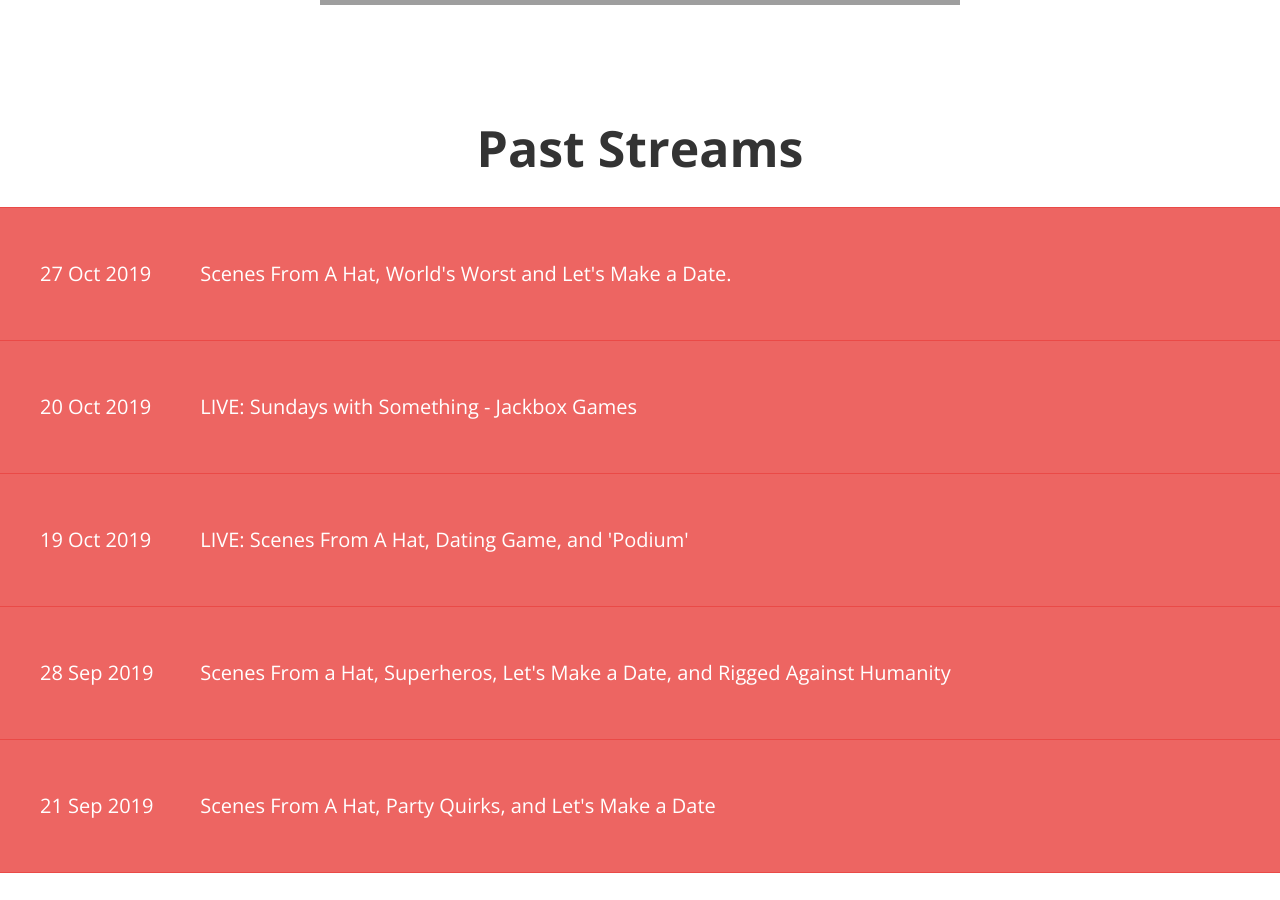
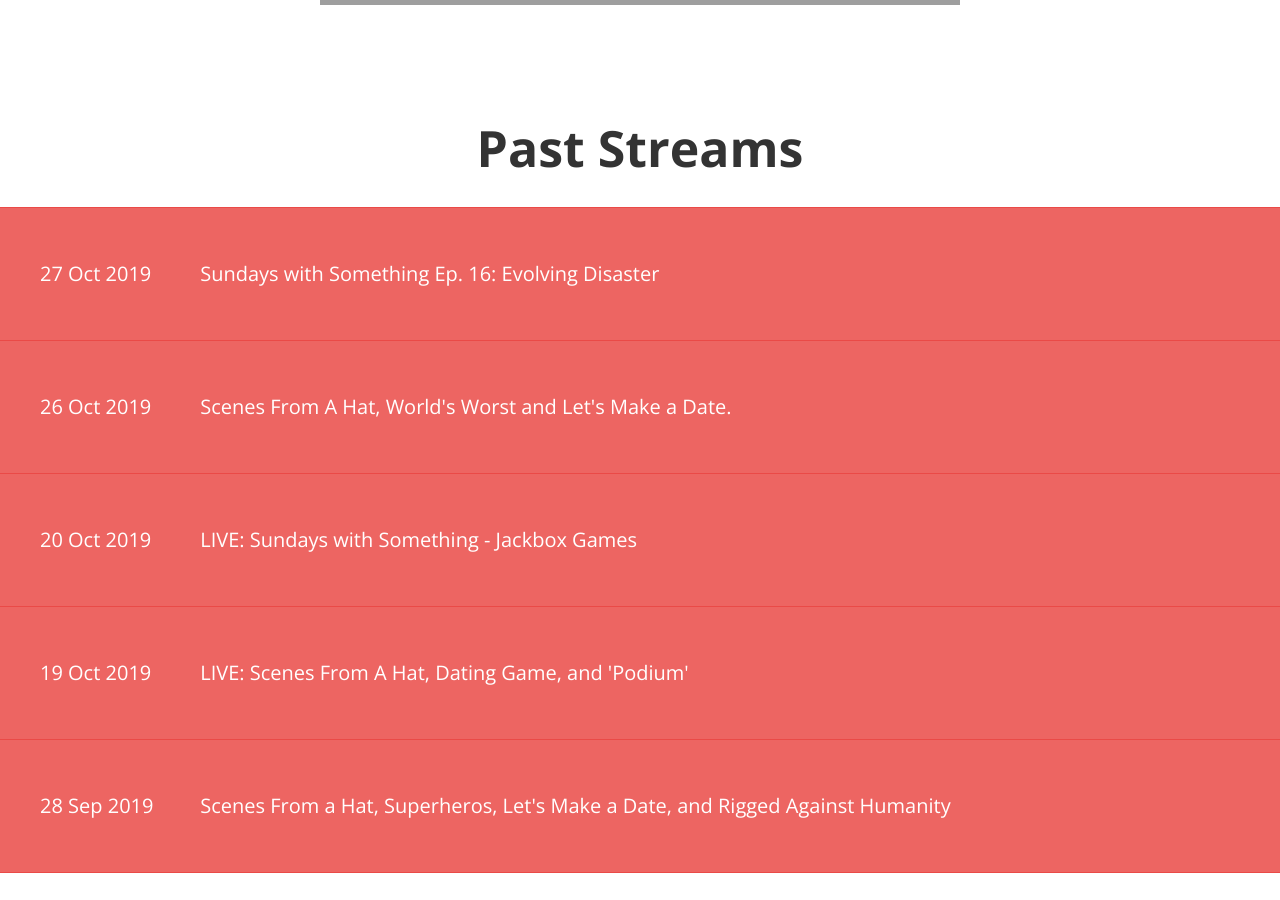
Before and after one commit to WhoseLine/whoseline.club, a Jekyll site: the page built from index.html, in a window 1280 px wide and 900 px high, scrolled down 717 px. Built offline with Jekyll 4.4.1, drawn with Linux system fonts in a browser that asks for light colours; the list of posts is cut into pages by our own code; grey boxes are pictures that could not be loaded.

Commit message:
Oct. 27th, 2019 for real though

```diff
--- a/_posts/2019-10-26-67.md
+++ b/_posts/2019-10-26-67.md
@@ -1,7 +1,7 @@
 ---
 layout: post
 title:  "Scenes From A Hat, World's Worst and Let's Make a Date."
-date:   2019-10-27 21:30:00
+date:   2019-10-26 21:30:00
 youtube: nKOqSsJkQsI
 ---
 
--- /dev/null
+++ b/_posts/2019-10-27-68.md
@@ -0,0 +1,8 @@
+---
+layout: post
+title:  "Sundays with Something Ep. 16: Evolving Disaster"
+date:   2019-10-27 19:00:00
+youtube: nknqEj37xys
+---
+
+In this edition of Sundays with Something we play Evolving Disaster!
```
